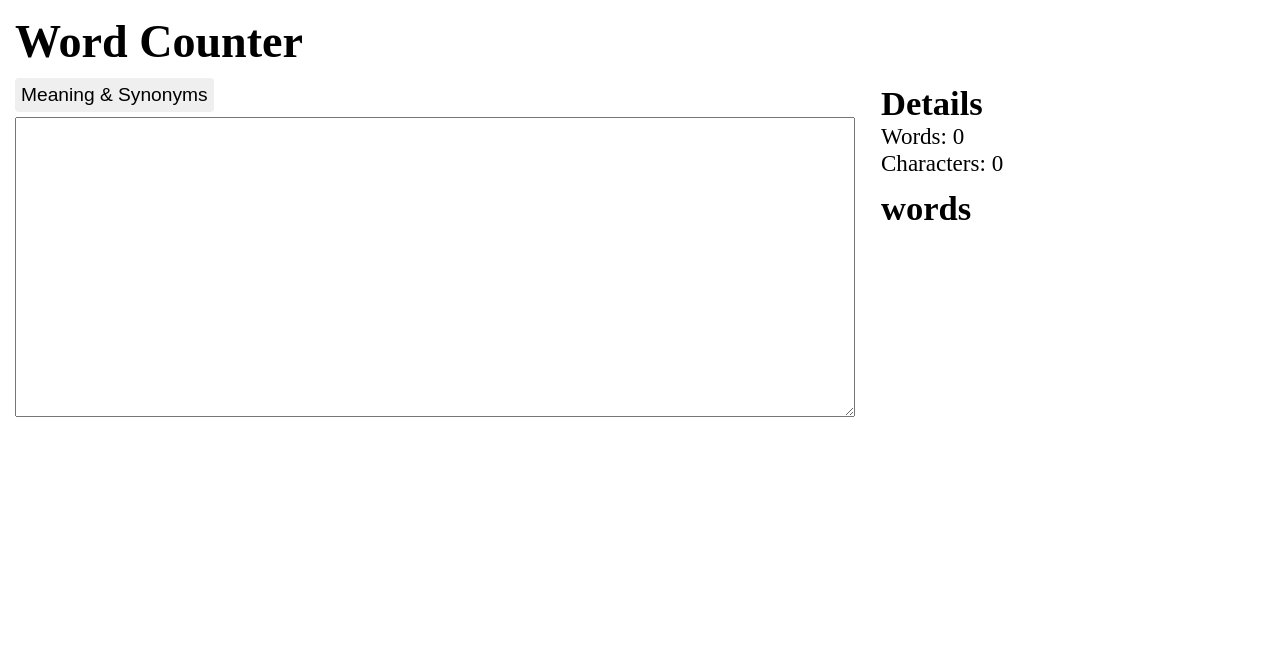
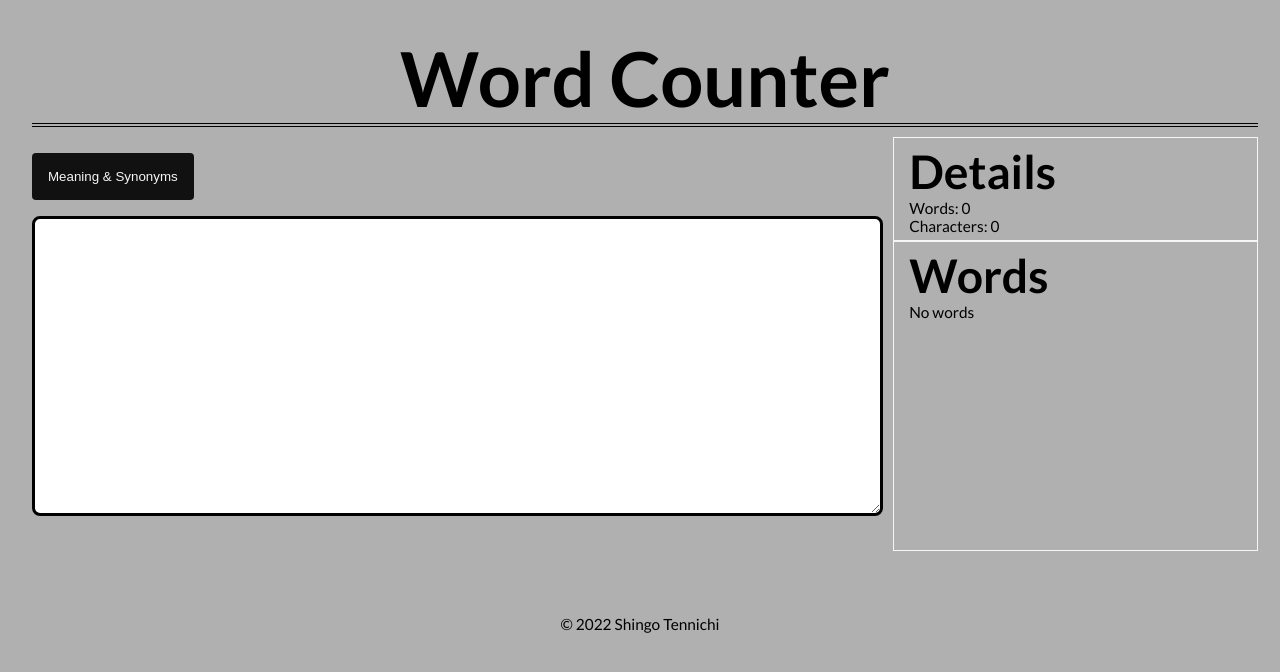
Before and after one commit to ShingoTennichi/Word-Counter, a Next.js app: page / in a window 1280 px wide. Shown: the top 672 px of the page. Built offline with nearby package versions, Linux system fonts and the light colour scheme.

Commit message:
refactor and reorganize its styles

```diff
--- /dev/null
+++ b/pages/components/Footer.tsx
@@ -0,0 +1,9 @@
+import styles from "../../styles/Home.module.css";
+
+export default function Footer() {
+  return (
+    <div className={styles.footer}>
+      <p>&copy; {new Date().getFullYear()} Shingo Tennichi</p>
+    </div>
+  );
+}
--- /dev/null
+++ b/pages/components/Meanings.tsx
@@ -0,0 +1,38 @@
+import styles from "../../styles/Home.module.css";
+import type { Word } from "../../types/types";
+
+export default function Meanings({ meaning }: { meaning: Word }): JSX.Element {
+  return (
+    <div className={styles.meanings}>
+      <div>
+        <h3>{"Meaning of " + meaning[0].word}</h3>
+      </div>
+      <table>
+        <thead>
+          <tr>
+            <th className={styles.th}>Part of Speech</th>
+            <th className={styles.th}>Definition</th>
+          </tr>
+        </thead>
+        <tbody>
+          {meaning.map(({ meanings }) => {
+            return meanings.map(({ partOfSpeech, definitions }) => {
+              return definitions.map(({ definition }, index) => {
+                return (
+                  <tr key={index}>
+                    <td className={`${styles.td} ${styles.tdPos}`}>
+                      {partOfSpeech}
+                    </td>
+                    <td className={`${styles.td} ${styles.tdDef}`}>
+                      {definition}
+                    </td>
+                  </tr>
+                );
+              });
+            });
+          })}
+        </tbody>
+      </table>
+    </div>
+  );
+}
--- /dev/null
+++ b/pages/components/Synonyms.tsx
@@ -0,0 +1,38 @@
+import type { Word } from "../../types/types";
+import styles from "../../styles/Home.module.css";
+
+export default function Synonyms({ meaning }: { meaning: Word }): JSX.Element {
+  return (
+    <div className="synonyms">
+      <div>
+        <h3>{"Synonyms of " + meaning[0].word}</h3>
+      </div>
+      <table>
+        <thead>
+          <tr>
+            <th className={styles.th}>Part of Speech</th>
+            <th className={styles.th}>Synonym</th>
+          </tr>
+        </thead>
+        <tbody>
+          {meaning.map(({ meanings }) => {
+            return meanings.map(({ partOfSpeech, synonyms }) => {
+              return synonyms.map((synonym, index) => {
+                return (
+                  <tr key={index} className={styles.tr}>
+                    <td className={`${styles.td} ${styles.tdPos}`}>
+                      {partOfSpeech}
+                    </td>
+                    <td className={`${styles.td} ${styles.tdDef}`}>
+                      {synonym}
+                    </td>
+                  </tr>
+                );
+              });
+            });
+          })}
+        </tbody>
+      </table>
+    </div>
+  );
+}
--- a/pages/index.tsx
+++ b/pages/index.tsx
@@ -1,50 +1,35 @@
-import type { NextPage } from 'next'
-import Head from 'next/head'
-import styles from '../styles/Home.module.css'
-import { useState, useId} from 'react';
-import { ChangeEvent } from 'react';
-import data from '../JSON/bannedWords.json';
-import frequentlyUsed from './components/frequentlyUsedWords';
-
-type userInput = {
-    characters: string,
-    frequency: [string, number][],
-    input: string,
-    wordBank: string[]
-};
-
-type selectedArea = {
-    characters: string,
-    frequency: [string, number][],
-    selected: string[],
-    wordBank: string[]
-
-};
-type Meaning = [{
-    [key: string]:[{
-        [key: string]:[{
-            [key: string]:Object
-        }]
-    }]
-}]|[];
+import type { NextPage } from "next";
+import Head from "next/head";
+import styles from "../styles/Home.module.css";
+import { useState, useId } from "react";
+import { ChangeEvent } from "react";
+import data from "../JSON/bannedWords.json";
+import frequentlyUsed from "./components/frequentlyUsedWords";
+import { userInput, selectedArea, Word } from "../types/types";
+import Synonyms from "./components/Synonyms";
+import Meanings from "./components/Meanings";
+import Footer from "./components/Footer";
 
 const Home: NextPage = () => {
   const id = useId();
-    const [meaning, setMeaning] = useState<Meaning>([]);
+  const [meaning, setMeaning] = useState<Word>([]);
   const [selectedArea, setSelectedArea] = useState<selectedArea>({
     characters: "",
     selected: [],
     frequency: [],
-        wordBank: []
+    wordBank: [],
   });
   const [userInput, setUserInput] = useState<userInput>({
     characters: "",
     frequency: [],
     input: "",
-        wordBank: []
+    wordBank: [],
   });
-    const bannedWords: {[key: string]: boolean} = data;
-
+  const bannedWords: { [key: string]: boolean } = data;
+  const btn =
+    selectedArea.characters === ""
+      ? `${styles.btn} ${styles.btnEmp}`
+      : styles.btn;
   function handleInput(input: ChangeEvent<HTMLTextAreaElement>) {
     const inputString: string = input.target.value;
     getUserInput(inputString);
@@ -53,75 +38,95 @@ const Home: NextPage = () => {
 
   function getUserInput(input: string) {
     const formatString: string = input.trim().replace(/[\n.,"'’-]/g, " ");
-        const words: string[] = formatString.split(' ').filter(s => {return s !== ''});
-        const mostFrequency: [string, number][] = frequentlyUsed(words, bannedWords)
+    const words: string[] = formatString.split(" ").filter((s) => {
+      return s !== "";
+    });
+    const mostFrequency: [string, number][] = frequentlyUsed(
+      words,
+      bannedWords
+    );
     setUserInput({
       ...userInput,
       characters: formatString,
       frequency: mostFrequency,
       input: input,
-            wordBank: words
+      wordBank: words,
     });
   }
 
   function getSelectedWord(): void {
-        const selected: string[] = window.getSelection()?.toString().trim().split(' ')?? [];
+    const selected: string[] =
+      window.getSelection()?.toString().trim().split(" ") ?? [];
     // console.log(input.target.value);
     console.log(selected);
-        if(selected.length === 1) {
-            if(selected[0] !== ''){
+    if (selected.length === 1) {
+      if (selected[0] !== "") {
         setSelectedArea({
           characters: selected[0],
           selected: [],
           frequency: [],
-                    wordBank: []
-                })
+          wordBank: [],
+        });
       } else {
         // reset
         setSelectedArea({
           characters: "",
           selected: [],
           frequency: [],
-                    wordBank: []
-                })
+          wordBank: [],
+        });
       }
     } else {
-            const formatString: string = window.getSelection()?.toString().trim().replace(/[\n.,"'’-]/g, " ") ?? "";
-            const words: string[] = formatString.split(' ').filter(s => {return s !== ''});
-            const mostFrequency: [string, number][] = frequentlyUsed(words, bannedWords)
+      const formatString: string =
+        window
+          .getSelection()
+          ?.toString()
+          .trim()
+          .replace(/[\n.,"'’-]/g, " ") ?? "";
+      const words: string[] = formatString.split(" ").filter((s) => {
+        return s !== "";
+      });
+      const mostFrequency: [string, number][] = frequentlyUsed(
+        words,
+        bannedWords
+      );
       setSelectedArea({
         ...userInput,
         characters: formatString,
         frequency: mostFrequency,
-                selected:selected,
-                wordBank: words
-            })
+        selected: selected,
+        wordBank: words,
+      });
     }
   }
 
   async function getMeaning(word: string) {
     fetch(`https://api.dictionaryapi.dev/api/v2/entries/en/${word}`)
       .then((res) => {
-            return res.json()
-        }).then((data) => {
+        return res.json();
+      })
+      .then((data) => {
         setMeaning(data);
-            console.log(data);
-        })
-        console.log(meaning);
+        // console.log(data);
+      });
+    // console.log(meaning);
   }
 
-    const resizeTextArea = ():void => {
+  const resizeTextArea = (): void => {
     let textarea: HTMLElement | null = document.getElementById("wordHolder");
-        if(textarea){
+    if (textarea) {
       textarea.style.height = "0px";
-            textarea.style.height = textarea.scrollHeight + 'px';
+      textarea.style.height = textarea.scrollHeight + "px";
     }
-    }
+  };
   return (
     <div className={styles.container}>
       <Head>
-                <title>Create Next App</title>
-                <meta name="description" content="Generated by create next app" />
+        <title>Word Counter</title>
+        <meta
+          name="description"
+          content="Word counting application with searching meanings and synonyms function"
+        />
         <link rel="icon" href="/favicon.ico" />
       </Head>
       <main className={styles.main}>
@@ -131,82 +136,72 @@ const Home: NextPage = () => {
           </div>
           <div>
             <div className={styles.inputArea}>
-                            <button className={ selectedArea.characters  === "" ? styles.btnEmp : styles.btn} onClick={() => getMeaning(selectedArea.characters)}>Meaning & Synonyms</button>
-                            <textarea id="wordHolder" name="wordHolder" onChange={(input) => handleInput(input)} onMouseUp={() => getSelectedWord()} onKeyUp={() => getSelectedWord()} value={userInput.input}></textarea>
-                            {
-                                meaning.length ?
-                                <>
-                                <p>{"Meaning of " + meaning[0].word}</p>
-                                <ul className={styles.listContainer}>
-                                {
-                                meaning.map((el) => {
-                                let keyNum = 1000;
-                                return(el.meanings.map((w) => {
-                                    return(w.definitions.map((a) => {
-                                        ++keyNum;
-                                        return(
-                                        <li key={id + keyNum} className={styles.listItem}>- {"[" + w.partOfSpeech + "]: " + a.definition}</li>
-                                        )})
-                                    )})
-                                )})
-                                }
-                                </ul>
-                                </>
-                                : <></>
-                            }
-                            {
-                                meaning.length ?
-                                <>
-                                <p>{"Synonyms of " + meaning[0].word}</p>
-                                <ul className={styles.listContainer}>
-                                {meaning.map((el) => {
-                                let keyNum = 2000;
-                                return(el.meanings.map((w) => {
-                                    return(w.synonyms.map((a) => {
-                                        ++keyNum;
-                                        return(
-                                        <li key={id+keyNum} className={styles.listItem}>- {"[" + w.partOfSpeech + "]: " + a}</li>
-                                        )})
-                                    )})
-                                )})
-                                }
-                                </ul>
-                                </>
-                                : <></>
-                            }
+              <button
+                className={btn}
+                onClick={() => getMeaning(selectedArea.characters)}
+              >
+                Meaning & Synonyms
+              </button>
+              <textarea
+                id="wordHolder"
+                name="wordHolder"
+                onChange={(input) => handleInput(input)}
+                onMouseUp={() => getSelectedWord()}
+                onKeyUp={() => getSelectedWord()}
+                value={userInput.input}
+              ></textarea>
+              {meaning.length !== 0 && (
+                <div>
+                  <Meanings meaning={meaning} />
+                  <Synonyms meaning={meaning} />
+                </div>
+              )}
             </div>
           </div>
           <div className={styles.total}>
             <div className={styles.details}>
-                            <h2>Details</h2>
-                            <p>Words: {selectedArea.wordBank.length ? selectedArea.wordBank.length : userInput.wordBank.length}</p>
-                            <p>Characters: {selectedArea.characters ? selectedArea.characters.length : userInput.characters.length}</p>
+              <h3 className={styles.mbSmall}>Details</h3>
+              <p className={styles.mbSmall}>
+                Words:&nbsp;
+                {selectedArea.wordBank.length
+                  ? selectedArea.wordBank.length
+                  : userInput.wordBank.length}
+              </p>
+              <p className={styles.mbSmall}>
+                Characters:&nbsp;
+                {selectedArea.characters
+                  ? selectedArea.characters.length
+                  : userInput.characters.length}
+              </p>
             </div>
             <div className={styles.wordCollections}>
-                            <h2>words</h2>
+              <h3 className={styles.mbSmall}>Words</h3>
               <ul>
-                            {
-                                selectedArea.wordBank.length ?
-                                selectedArea.frequency.map((word) => {
-                                    return(
-                                        <li key={id + word[0]}>{word[0]} : {word[1]}</li>
-                                    )
-                                }) :
-                                userInput.frequency.map((word) => {
-                                    return(
-                                        <li key={id + word[0]}>{word[0]} : {word[1]}</li>
-                                    )
+                {!selectedArea.wordBank.length &&
+                  !userInput.wordBank.length && <p>No words</p>}
+                {selectedArea.wordBank.length
+                  ? selectedArea.frequency.map((word) => {
+                      return (
+                        <li key={id + word[0]}>
+                          {word[0]} : {word[1]}
+                        </li>
+                      );
                     })
-                            }
+                  : userInput.frequency.map((word) => {
+                      return (
+                        <li key={id + word[0]}>
+                          {word[0]} : {word[1]}
+                        </li>
+                      );
+                    })}
               </ul>
             </div>
           </div>
         </div>
       </main>
-            <footer className={styles.footer}>
-            </footer>
+      <Footer />
     </div>
-    )
-}
+  );
+};
 
-export default Home
+export default Home;
--- a/styles/Home.module.css
+++ b/styles/Home.module.css
@@ -1,33 +1,37 @@
-.container{
-    padding: 15px;
+.container {
+  padding: 2rem 2rem 0 2rem;
 }
 
 .container textarea {
-    font-size: 0.725rem;
-    padding:  8px 15px;
   width: 100%;
   min-height: 300px;
   max-height: 500px;
+  padding: 0.5rem 1rem;
+  margin-bottom: 3rem;
+  line-height: 1.3rem;
+  border: 3px solid black;
+  border-radius: 8px;
+  overflow: hidden auto;
   resize: vertical;
-    overflow: hidden auto;
 }
 
 .main {
-    max-width: 1200px;
+  max-width: 1440px;
 }
 
 .gridContainer {
   width: 100%;
   display: grid;
   grid-template-columns: 70% 30%;
-    grid-template-rows:auto auto;
+  grid-template-rows: auto auto;
   grid-gap: 10px;
 }
 
-
-
 .title {
-    grid-column:  1/-1;
+  grid-column: 1/-1;
+  font-size: 2.5rem;
+  text-align: center;
+  border-bottom: double 4px black;
 }
 
 .inputArea {
@@ -41,7 +45,7 @@
 }
 
 .details {
-    border: solid 1px white;
+  border: solid 1px var(--white);
   padding: 5px 15px;
   max-height: 180px;
   grid-column: 2/-1;
@@ -55,15 +59,12 @@
 }
 
 .wordCollections {
-    border: solid 1px white;
+  border: solid 1px var(--white);
   padding: 5px 15px;
+  min-height: 310px;
   max-height: 330px;
   grid-column: 2/-1;
   grid-row: 3/4;
-}
-
-.wordCollections {
-    min-height: 310px;
 }
 
 .wordCollections ul li {
@@ -71,38 +72,107 @@
 }
 
 .btn {
-    padding:6px;
-    margin-right: 5px;
-    margin-bottom: 5px;
-    font-size: 1rem;
+  padding: 1rem;
+  margin: 1rem 0;
   border-radius: 4px;
   border: none;
+  background-color: var(--green-300);
+  transition: 0.3s;
+  cursor: pointer;
 }
 
 .btn:hover {
-    background-color: #ffffff;
-    color: black;
+  background-color: var(--green-600);
+  color: var(--white);
+}
+
+.btn:active {
+  background-color: var(--green-300);
 }
 
 .btnEmp {
-    padding:6px;
-    margin-right: 5px;
-    margin-bottom: 5px;
-    font-size: 1rem;
-    border-radius: 4px;
-    border: none;
+  background-color: var(--dark-blur);
+  color: var(--white);
   pointer-events: none;
 }
 
-.listContainer {
-    padding: 5px;
-    background-color: #dcdcdc;
+.table,
+.th,
+.td {
+  border: solid 1px var(--white);
 }
 
-.listItem {
-    list-style: none;
-    color: black;
-    font-size: 0.725rem;
-    margin-bottom: 5px;
-    border-bottom: solid 1px white;
+.table {
+  width: 100%;
+  padding: 16px 0;
+  height: auto;
+  border-collapse: collapse;
 }
+
+.th, .td {
+  padding: 0.5rem 0;
+}
+
+.tdPos {
+  text-align: center;
+  min-width: 200px;
+}
+
+.tdDef {
+  width: 100%;
+  padding-left: 1rem;
+}
+
+.meanings {
+  width: 100%;
+  margin-bottom: 3rem;
+}
+
+.synonyms {
+  width: 100%;
+  margin-bottom: 3rem;
+}
+
+.footer {
+  width: 100%;
+  padding: 3rem 0;
+  text-align: center;
+}
+
+@media screen and (max-width: 768px) {
+  .gridContainer {
+    width: 100%;
+    display: grid;
+    grid-template-columns: 100%;
+    grid-template-rows: auto auto;
+    grid-gap: 10px;
+  }
+  .title {
+    grid-column: 1/2;
+  }
+
+  .total {
+    grid-row: 2/3;
+    display: grid;
+    grid-template-rows: repeat(2, auto);
+    align-content: start;
+  }
+
+  .details {
+    grid-row: 1/2;
+    display: block;
+    padding: 1rem;
+  }
+
+  .mbSmall {
+    margin-bottom: 0.5rem;
+  }
+
+  .wordCollections {
+    border: solid 1px var(--white);
+    padding: 1rem;
+    min-height: unset;
+    max-height: 250px;
+    grid-row: 2/3;
+  }
+}
--- a/styles/globals.css
+++ b/styles/globals.css
@@ -1,10 +1,77 @@
+@import url("https://fonts.googleapis.com/css2?family=Lato:ital,wght@0,100;0,300;0,400;0,700;0,900;1,100;1,300;1,400;1,700;1,900&display=swap");
+
+:root {
+  --white: #f6f6f6;
+  --red-500: #ef4444;
+  --dark-blur: rgba(0, 0, 0, 0.9);
+
+  --black-100: #e7e7e7;
+  --black-200: #d1d1d1;
+  --black-300: #b0b0b0;
+  --black-400: #888888;
+  --black-500: #6d6d6d;
+  --black-600: #5d5d5d;
+  --black-700: #4f4f4f;
+  --black-800: #454545;
+  --black-900: #3d3d3d;
+  --black-950: #181818;
+
+  --blue-100: #dde7ff;
+  --blue-200: #c2d2ff;
+  --blue-300: #9db4ff;
+  --blue-400: #768aff;
+  --blue-500: #4452fe;
+  --blue-600: #3837f4;
+  --blue-700: #2f2bd7;
+  --blue-800: #2725ae;
+  --blue-900: #262789;
+  --blue-950: #17174f;
+
+  --green-100: #dafeef;
+  --green-200: #b7fbdf;
+  --green-300: #7ff6c7;
+  --green-400: #41e7a6;
+  --green-500: #18cf87;
+  --green-600: #0dac6e;
+  --green-700: #0e8758;
+  --green-800: #116a48;
+  --green-900: #10573d;
+  --green-950: #023121;
+
+  --yellow-100: #feefc7;
+  --yellow-200: #fddd8a;
+  --yellow-300: #fccb4d;
+  --yellow-400: #fbbf24;
+  --yellow-500: #f5b40b;
+  --yellow-600: #d99e06;
+  --yellow-700: #b48409;
+  --yellow-800: #926d0e;
+  --yellow-900: #785b0f;
+  --yellow-950: #453303;
+
+  --orange-50: #fffdea;
+  --orange-100: #fff6c5;
+  --orange-200: #ffee85;
+  --orange-300: #ffde46;
+  --orange-400: #ffcc1b;
+  --orange-500: #ffaa00;
+  --orange-600: #e28100;
+  --orange-700: #bb5902;
+  --orange-800: #984508;
+  --orange-900: #7c380b;
+  --orange-950: #481c00;
+}
+
 html,
 body {
-    font-size: 1.2rem;
+  font-size: 1rem;
   min-height: 100vh;
   padding: 0;
   margin: 0;
-    font-family: 'Source Serif Pro', serif;
+  font-family: "Lato", sans-serif;
+  font-weight: 400;
+  font-style: normal;
+  background-color: var(--black-300);
 }
 
 a {
@@ -28,11 +95,30 @@ p {
 }
 
 
-@media (prefers-color-scheme: dark) {
-    html {
-        color-scheme: dark;
+h1 {
+  font-size: 3.125rem;
+  font-size: clamp(3.125rem, 2.5892857142857144rem + 2.6785714285714284vw, 5rem);
 }
-    body {
-        color: white;
+
+h2 {
+  font-size: 3rem;
+  font-size: clamp(3rem, 2.7142857142857144rem + 1.4285714285714286vw, 4rem);
 }
+
+h3 {
+  font-size: 2.25rem;
+  font-size: clamp(2.25rem, 2.0357142857142856rem + 1.0714285714285714vw, 3rem);
 }
+
+h4 {
+  font-size: 1.25rem;
+  font-size: clamp(1.25rem, 1.0357142857142856rem + 1.0714285714285714vw, 2rem);
+}
+
+p,
+li,
+a,
+span {
+  font-size: 0.75rem;
+  font-size: clamp(0.75rem, 0.6785714285714286rem + 0.35714285714285715vw, 1rem);
+}
```
Also changed, not shown: types/types.d.ts (added, +26 -0 lines). Lines whose indentation alone changed are shown as unchanged.
